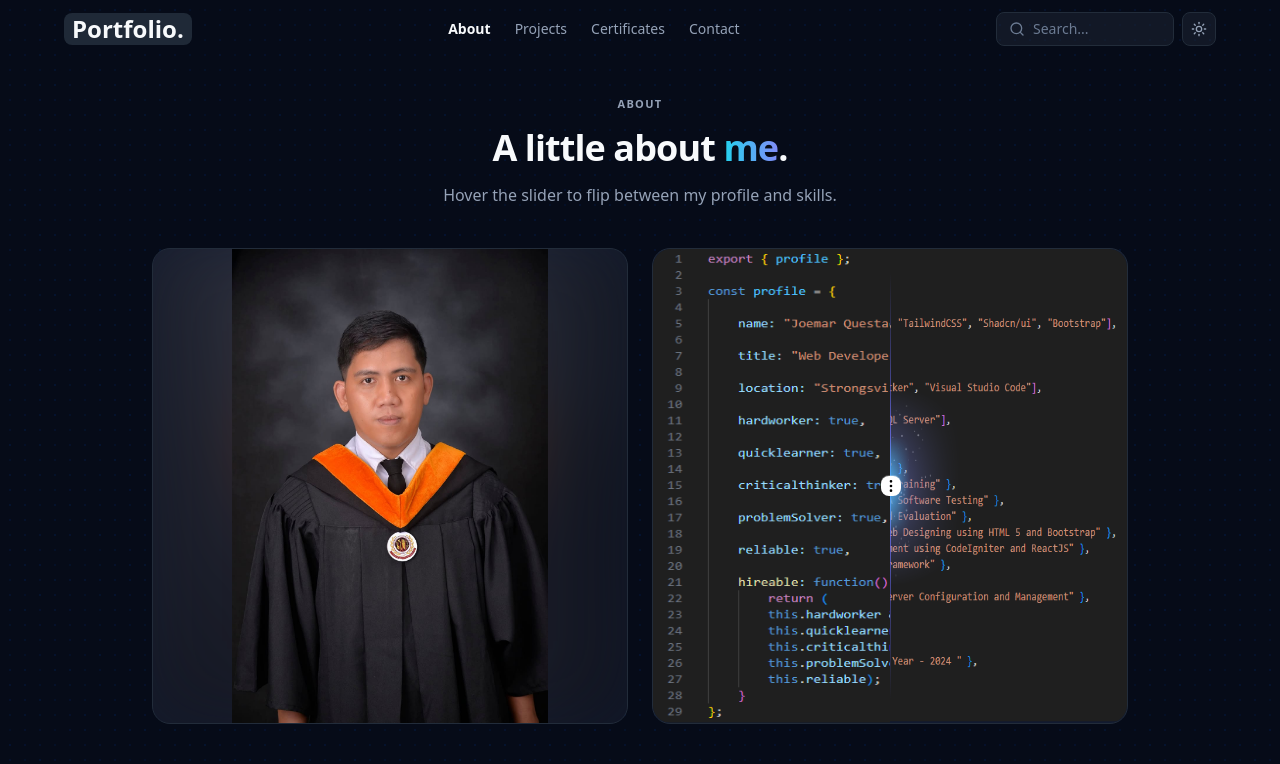
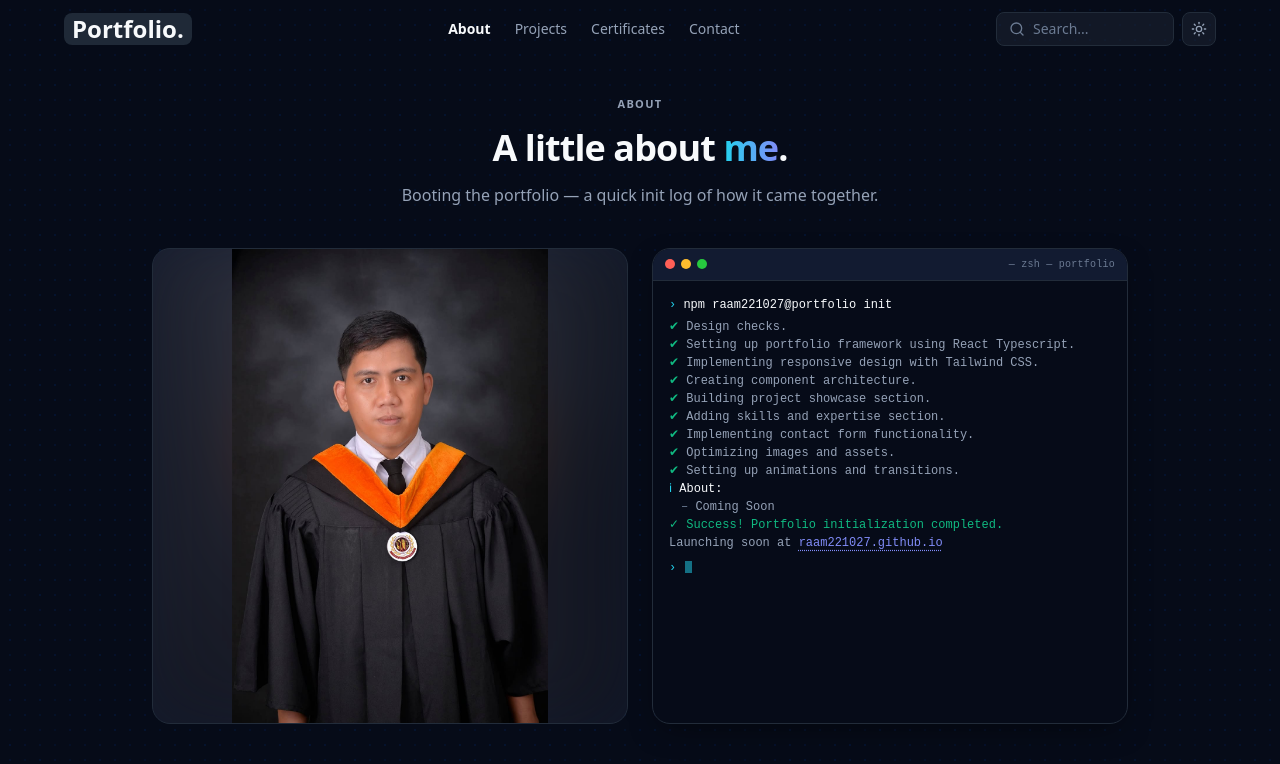
Before and after one commit to raam221027/jcqportfolio, a React (Vite) app: page /about in a window 1280 px wide. Shown: the top 764 px of the page. Built offline with nearby package versions, Linux system fonts and the light colour scheme.

Commit message:
created terminal-boot animation for about page

```diff
--- /dev/null
+++ b/src/components/ui/terminal-boot.tsx
@@ -0,0 +1,152 @@
+import { useEffect, useRef, useState } from "react";
+import { cn } from "@/lib/utils";
+
+type LineKind = "check" | "info" | "list" | "success" | "url";
+type ScriptLine = { text: string; kind: LineKind };
+
+const PROMPT = "npm raam221027@portfolio init";
+
+const SCRIPT: ScriptLine[] = [
+  { text: "Design checks.", kind: "check" },
+  { text: "Setting up portfolio framework using React Typescript.", kind: "check" },
+  { text: "Implementing responsive design with Tailwind CSS.", kind: "check" },
+  { text: "Creating component architecture.", kind: "check" },
+  { text: "Building project showcase section.", kind: "check" },
+  { text: "Adding skills and expertise section.", kind: "check" },
+  { text: "Implementing contact form functionality.", kind: "check" },
+  { text: "Optimizing images and assets.", kind: "check" },
+  { text: "Setting up animations and transitions.", kind: "check" },
+  { text: "About:", kind: "info" },
+  { text: "Coming Soon", kind: "list" },
+  { text: "Success! Portfolio initialization completed.", kind: "success" },
+  { text: "Launching soon at raam221027.github.io", kind: "url" },
+];
+
+const TYPE_MS = 38;
+const LINE_MS = 200;
+const HOLD_MS = 4500;
+const PAUSE_AFTER_PROMPT_MS = 420;
+
+type Phase = "typing" | "revealing" | "holding";
+
+export function TerminalBoot({ className }: { className?: string }) {
+  const [typed, setTyped] = useState(0);
+  const [revealed, setRevealed] = useState(0);
+  const [phase, setPhase] = useState<Phase>("typing");
+  const timerRef = useRef<number | null>(null);
+
+  useEffect(() => {
+    const clearTimer = () => {
+      if (timerRef.current !== null) {
+        window.clearTimeout(timerRef.current);
+        timerRef.current = null;
+      }
+    };
+
+    if (phase === "typing") {
+      if (typed < PROMPT.length) {
+        timerRef.current = window.setTimeout(() => setTyped((n) => n + 1), TYPE_MS);
+      } else {
+        timerRef.current = window.setTimeout(() => setPhase("revealing"), PAUSE_AFTER_PROMPT_MS);
+      }
+    } else if (phase === "revealing") {
+      if (revealed < SCRIPT.length) {
+        timerRef.current = window.setTimeout(() => setRevealed((n) => n + 1), LINE_MS);
+      } else {
+        timerRef.current = window.setTimeout(() => setPhase("holding"), 400);
+      }
+    } else {
+      timerRef.current = window.setTimeout(() => {
+        setTyped(0);
+        setRevealed(0);
+        setPhase("typing");
+      }, HOLD_MS);
+    }
+
+    return clearTimer;
+  }, [phase, typed, revealed]);
+
+  return (
+    <div
+      className={cn(
+        "relative flex flex-col overflow-hidden rounded-2xl border border-surface-2 bg-bg-deep font-mono shadow-lg",
+        className,
+      )}
+    >
+      <div className="flex items-center gap-1.5 border-b border-surface-2 bg-bg-elevated px-3 py-2">
+        <span className="h-2.5 w-2.5 rounded-full bg-[#ff5f56]" />
+        <span className="h-2.5 w-2.5 rounded-full bg-[#ffbd2e]" />
+        <span className="h-2.5 w-2.5 rounded-full bg-[#27c93f]" />
+        <span className="ml-auto text-[10px] tracking-wide text-fg-dim">
+          — zsh — portfolio
+        </span>
+      </div>
+      <div className="flex-1 overflow-hidden p-4 text-[11px] leading-relaxed sm:text-xs">
+        <div className="text-fg">
+          <span className="text-brand-cyan400">›</span>{" "}
+          <span>{PROMPT.slice(0, typed)}</span>
+          {phase === "typing" && <Caret />}
+        </div>
+        <ul className="mt-1.5 flex flex-col gap-0.5">
+          {SCRIPT.slice(0, revealed).map((line) => (
+            <li key={line.text}>
+              <Row line={line} />
+            </li>
+          ))}
+        </ul>
+        {phase === "holding" && (
+          <div className="mt-2 text-fg">
+            <span className="text-brand-cyan400">›</span> <Caret />
+          </div>
+        )}
+      </div>
+    </div>
+  );
+}
+
+function Row({ line }: { line: ScriptLine }) {
+  switch (line.kind) {
+    case "check":
+      return (
+        <span className="text-fg-muted">
+          <span className="text-success">✔</span> {line.text}
+        </span>
+      );
+    case "info":
+      return (
+        <span className="text-fg">
+          <span className="text-brand-cyan400">ℹ</span> {line.text}
+        </span>
+      );
+    case "list":
+      return (
+        <span className="text-fg-muted">
+          <span className="ml-3 text-fg-dim">–</span> {line.text}
+        </span>
+      );
+    case "success":
+      return (
+        <span className="text-success">
+          <span className="text-success">✓</span> {line.text}
+        </span>
+      );
+    case "url":
+      return (
+        <span className="text-fg-muted">
+          Launching soon at{" "}
+          <span className="text-brand-indigo400 underline decoration-dotted underline-offset-4">
+            raam221027.github.io
+          </span>
+        </span>
+      );
+  }
+}
+
+function Caret() {
+  return (
+    <span
+      aria-hidden="true"
+      className="ml-0.5 inline-block h-3 w-[7px] translate-y-[2px] animate-pulse bg-brand-cyan400"
+    />
+  );
+}
--- a/src/pages/AboutPage.tsx
+++ b/src/pages/AboutPage.tsx
@@ -1,10 +1,8 @@
 import PageShell, { PageHeader } from "@/components/PageShell";
-import { Compare } from "@/components/ui/compare";
+import { TerminalBoot } from "@/components/ui/terminal-boot";
 import InfoCard from "@/components/InfoCard";
 import Pill from "@/components/Pill";
 import { profile, skills } from "@/data/profile";
-import profileImg from "@/assets/profile.png";
-import skillsImg from "@/assets/skills.png";
 import gradImg from "@/assets/grad_photo.jpg";
 
 export default function AboutPage() {
@@ -17,7 +15,7 @@ export default function AboutPage() {
             A little about <span className="gradient-text">me</span>.
           </>
         }
-        subtitle="Hover the slider to flip between my profile and skills."
+        subtitle="Booting the portfolio — a quick init log of how it came together."
       />
 
       <div className="mb-10 grid items-center justify-items-center gap-6 sm:grid-cols-2 ">
@@ -35,12 +33,7 @@ export default function AboutPage() {
             className="relative h-full w-full object-contain"
           />
         </div>
-        <Compare
-          firstImage={profileImg}
-          secondImage={skillsImg}
-          className="aspect-square w-full max-w-[500px] h-full max-h-[500px] rounded-2xl border border-surface-2 bg-bg-elevated"
-          slideMode="hover"
-        />
+        <TerminalBoot className="aspect-square h-full max-h-[500px] w-full max-w-[500px]" />
       </div>
 
       <div className="mb-3.5 grid gap-3.5 sm:grid-cols-2 lg:grid-cols-3">
```
Also changed, not shown: 1 other file (tests, documents, lock files or other folders).
